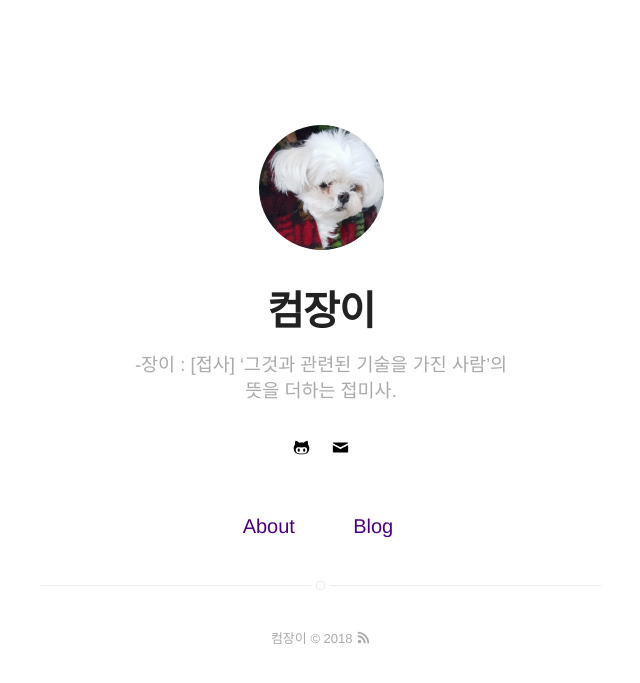
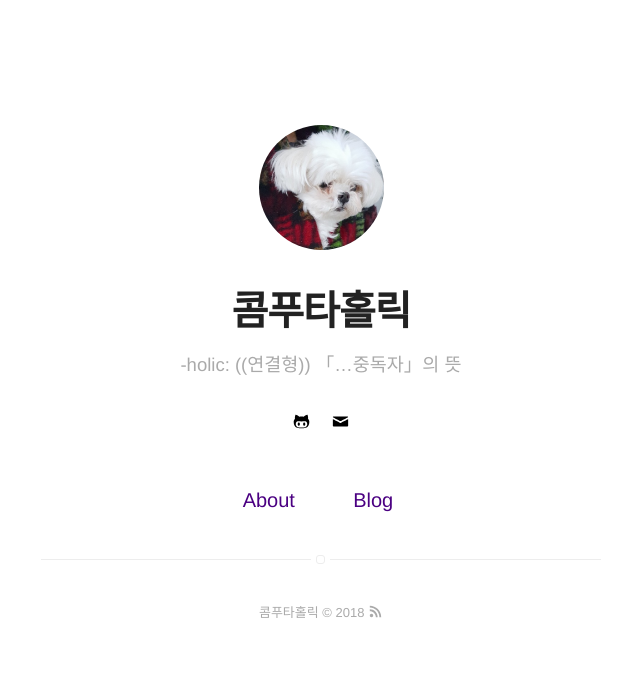
Before and after one commit to itholic/itholic.github.io, a Jekyll site: the page built from index.html, in a window 1280 px wide. Shown: the top 683 px of the page, without its empty margins (319-959 px from the left). Built offline with Jekyll 4.4.1, drawn with Linux system fonts in a browser that asks for light colours.

Commit message:
[_config.yml] Change Nickname

```diff
--- a/_config.yml
+++ b/_config.yml
@@ -1,6 +1,6 @@
 # main text of home
-name: 컴장이
-bio: '-장이 : [접사] ‘그것과 관련된 기술을 가진 사람’의 뜻을 더하는 접미사.'
+name: 콤푸타홀릭
+bio: '-holic: ((연결형)) 「…중독자」의 뜻'
 
 # twitter summary info
 description: don't use twitter
@@ -52,8 +52,8 @@ email: haejoon309@naver.com
 
 authors:
     itholic:
-        name: 컴장이
-        bio: '-장이 : [접사] ‘그것과 관련된 기술을 가진 사람’의 뜻을 더하는 접미사.'
+        name: 콤푸타홀릭
+        bio: '-holic: ((연결형)) 「…중독자」의 뜻'
         external-image: false
         picture: assets/images/profile.jpg
 
```
